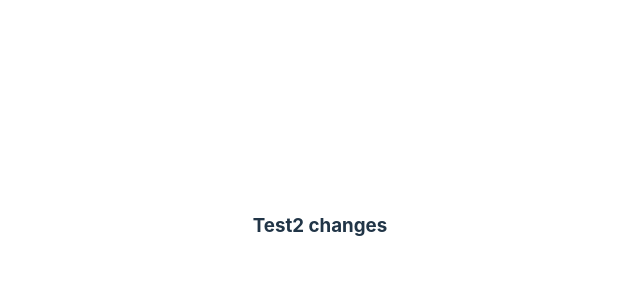
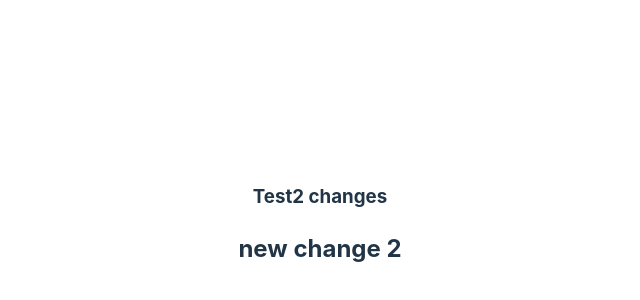
Before and after one commit to Vaishakhp2001/GithubActionsTest, a React (Vite) app in the folder my-react-app/: page / in a window 1280 px wide. Shown: the part 174-474 px from the top of the page, without its empty margins (320-960 px from the left). Built offline with nearby package versions, Linux system fonts and the light colour scheme.

Commit message:
Update App.jsx

```diff
--- a/my-react-app/src/App.jsx
+++ b/my-react-app/src/App.jsx
@@ -9,7 +9,7 @@ function App() {
   return (
     <>
       <h3>Test2 changes</h3>
-
+      <h2>new change 2</h2>
     </>
   )
 }
```
